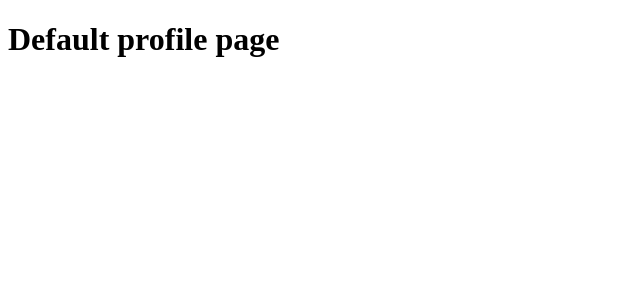
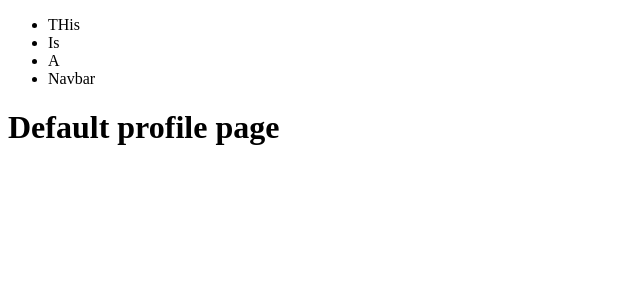
Before and after one commit to MichOchieng/sandbox, a Next.js app in the folder next/tutorial/: page /profile in a window 1280 px wide. Shown: the top 300 px of the page, without its empty margins (0-640 px from the left). Built offline with nearby package versions, Linux system fonts and the light colour scheme.

Commit message:
Added tailwind and removed old css

```diff
--- a/next/tutorial/pages/_app.tsx
+++ b/next/tutorial/pages/_app.tsx
@@ -1,8 +1,10 @@
 import '../styles/globals.css'
+import 'tailwindcss/tailwind.css';
 import type { AppProps } from 'next/app'
+import Layout from '../components/layout'
 
 function MyApp({ Component, pageProps }: AppProps) {
-  return <Component {...pageProps} />
+  return <Layout children={<Component {...pageProps} />}/>
 }
 
 export default MyApp
--- a/next/tutorial/pages/index.tsx
+++ b/next/tutorial/pages/index.tsx
@@ -2,11 +2,10 @@ import type { NextPage } from 'next'
 import Head from 'next/head'
 import Image from 'next/image'
 import Link from 'next/link'
-import styles from '../styles/Home.module.css'
 
 const Home: NextPage = () => {
   return (
-    <div className={styles.container}>
+    <div className="">
       <h1>Home</h1>
       <Link href="/profile">Profile</Link>
     </div>
```
